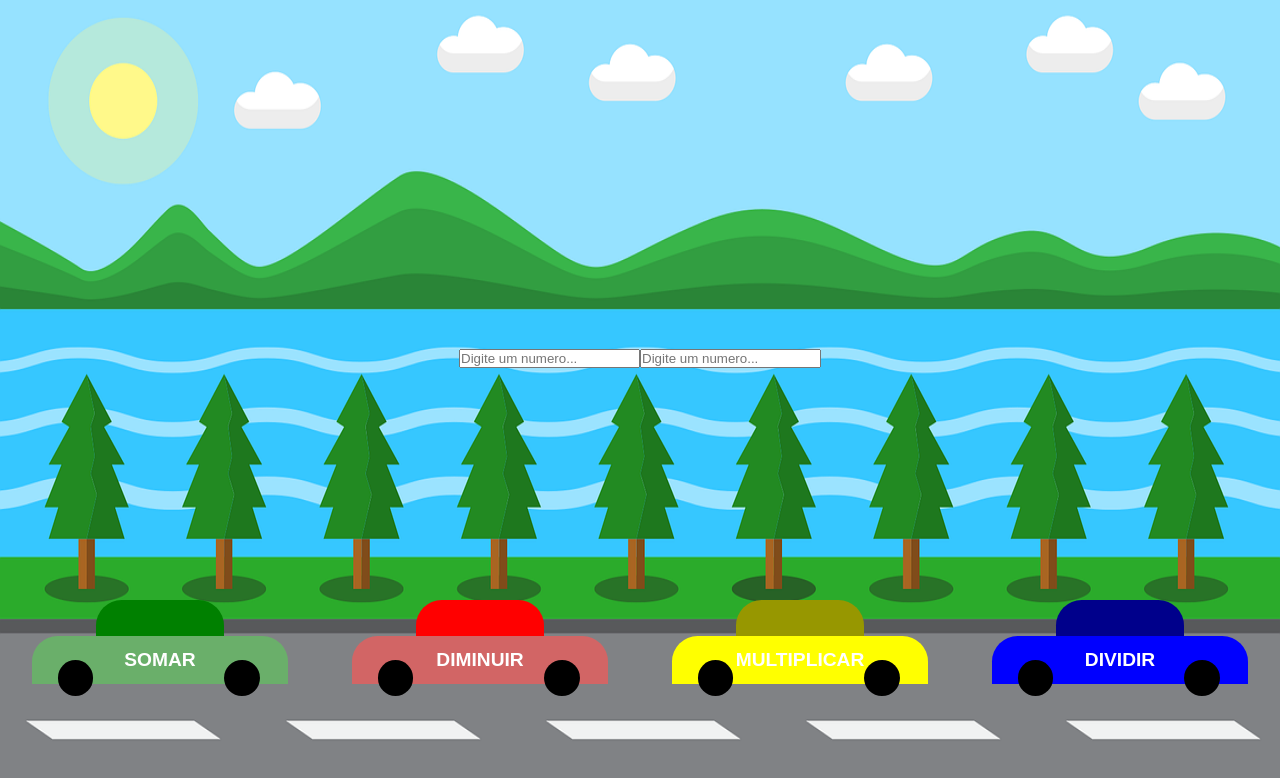
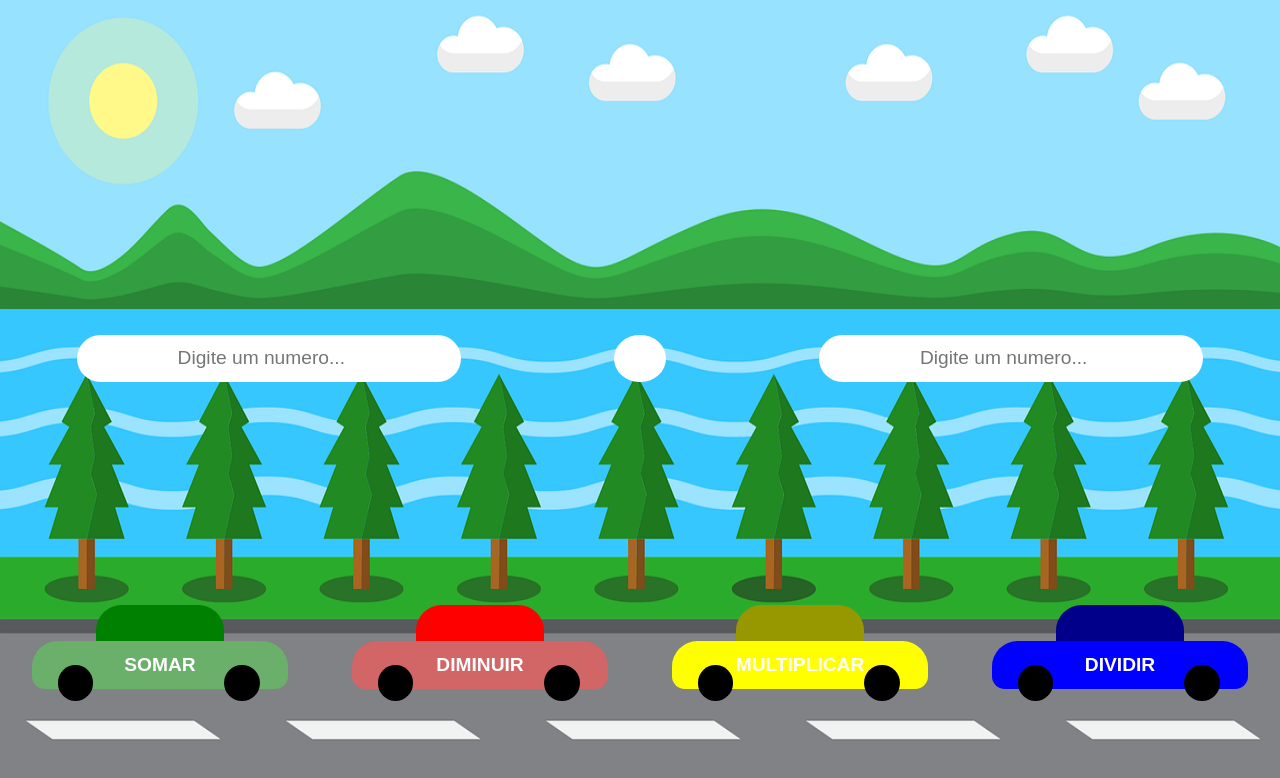
Before and after one commit to Al3ncar/Calculadora_Basic, a React (Create React App) app: page / in a window 1280 px wide. Shown: the top 778 px of the page. Built offline with nearby package versions, Linux system fonts and the light colour scheme.

Commit message:
Counter medium  Upgrade

```diff
--- a/src/App.css
+++ b/src/App.css
@@ -17,11 +17,29 @@
    background-repeat: no-repeat;
    position: relative;
 }
+h1{
+    font-size:2.5vw ;
+}
+.inputs_cont{
+    width: 100%;
+    display: flex;
+    justify-content: space-around;
+}
 
-.emoji_face{
+input{
     width: 30%;
-    height: 30%;
-    background-color: yellow;
+    padding: 1%;
+    border: none; outline: none;
+    border-radius: 2vw;
+    text-align: center;
+    font-size: 1.5vw;
+}
+p{
+    font-size:2vw;
+    padding: 1% 2%;
+    border-radius: 50%;
+
+    background-color: #fff;
 }
 .cars_cont{
     width: 100%;
@@ -40,7 +58,7 @@
     width: 20%;
     padding: 1%;
     position: relative;
-    border-radius: 2vw 2vw 0 0;
+    border-radius: 2vw 2vw 1vw 1vw;
     border: none;
     font-size: 1.5vw;
     font-weight: bolder;
@@ -79,7 +97,7 @@
 .roof_car_add, .roof_car_desc, .roof_car_mult, .roof_car_div{
     width:10%; padding: 1.4%;
     background-color: yellow;
-    border-radius:2vw 2vw 0 0 ;
+    border-radius:2vw 2vw 0 0;
 }
 
 .roof_car_add{background-color: green;}
--- a/src/App.js
+++ b/src/App.js
@@ -44,18 +44,22 @@ export default class App extends React.Component{
   handleChangeInput1 = e => this.setState({ inpu1: e.target.value})
   handleChangeInput2 = e => this.setState({ inpu2: e.target.value})
 
-  add = () => this.setState({result: Number(this.state.inpu1) + Number(this.state.inpu2)})
-  descrease = () => this.setState({result: this.state.inpu1 - this.state.inpu2})
-  multiply = () => this.setState({ result: this.state.inpu1 * this.state.inpu2})
-  division = () => this.setState({ result: this.state.inpu1 / this.state.inpu2})
+  add = () => this.setState({result: Number(this.state.inpu1) + Number(this.state.inpu2), simb: "+"})
+  descrease = () => this.setState({result: this.state.inpu1 - this.state.inpu2, simb: "-"})
+  multiply = () => this.setState({ result: this.state.inpu1 * this.state.inpu2, simb: "x"})
+  division = () => this.setState({ result: this.state.inpu1 / this.state.inpu2, simb: "÷"})
 
   render(){
     return(
       <section className="streat_container">
-          <h1>{this.state.result}</h1>
+          <div>
+            <h1>{this.state.result}</h1>
 
-          <div>
+          </div>
+
+          <div className="inputs_cont">
             <input type="number" name="" placeholder="Digite um numero..." onChange={this.handleChangeInput1} value={this.state.inpu1}/>
+            <p>{this.state.simb}</p>
             <input type="number" name="" placeholder="Digite um numero..." onChange={this.handleChangeInput2} value={this.state.inpu2}/>
           </div>
           <div className="cars_cont">
```
